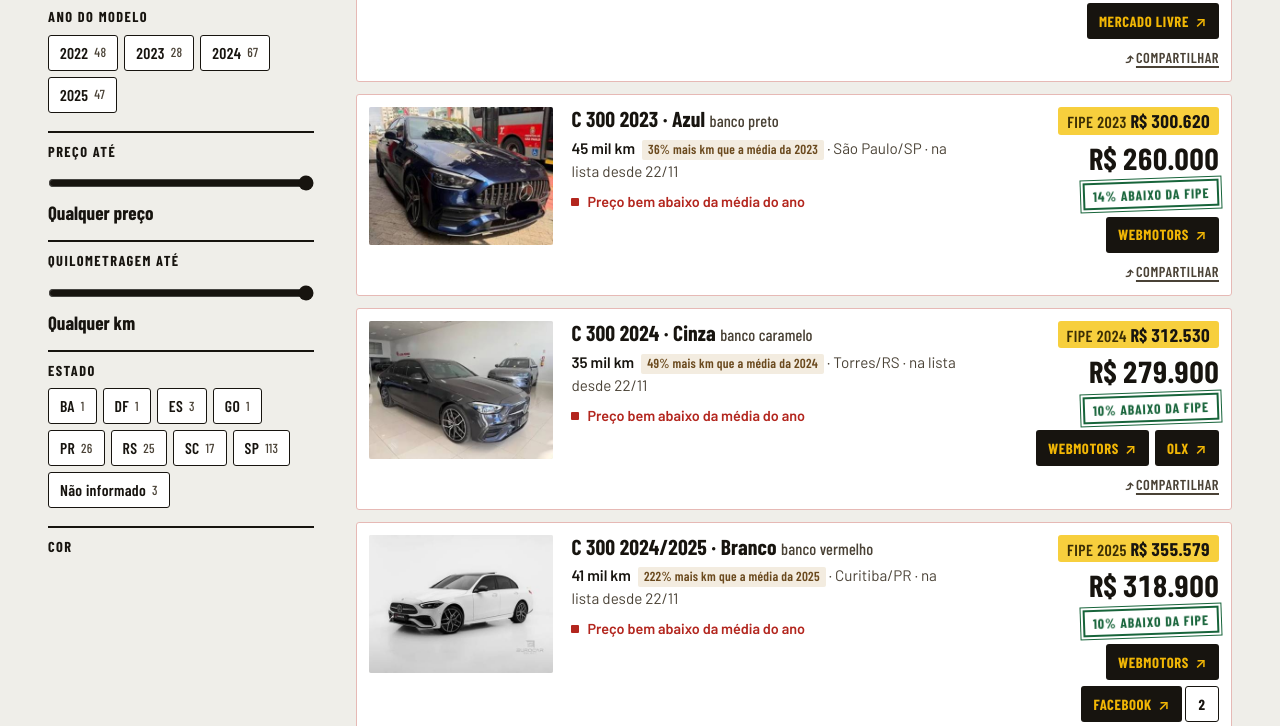
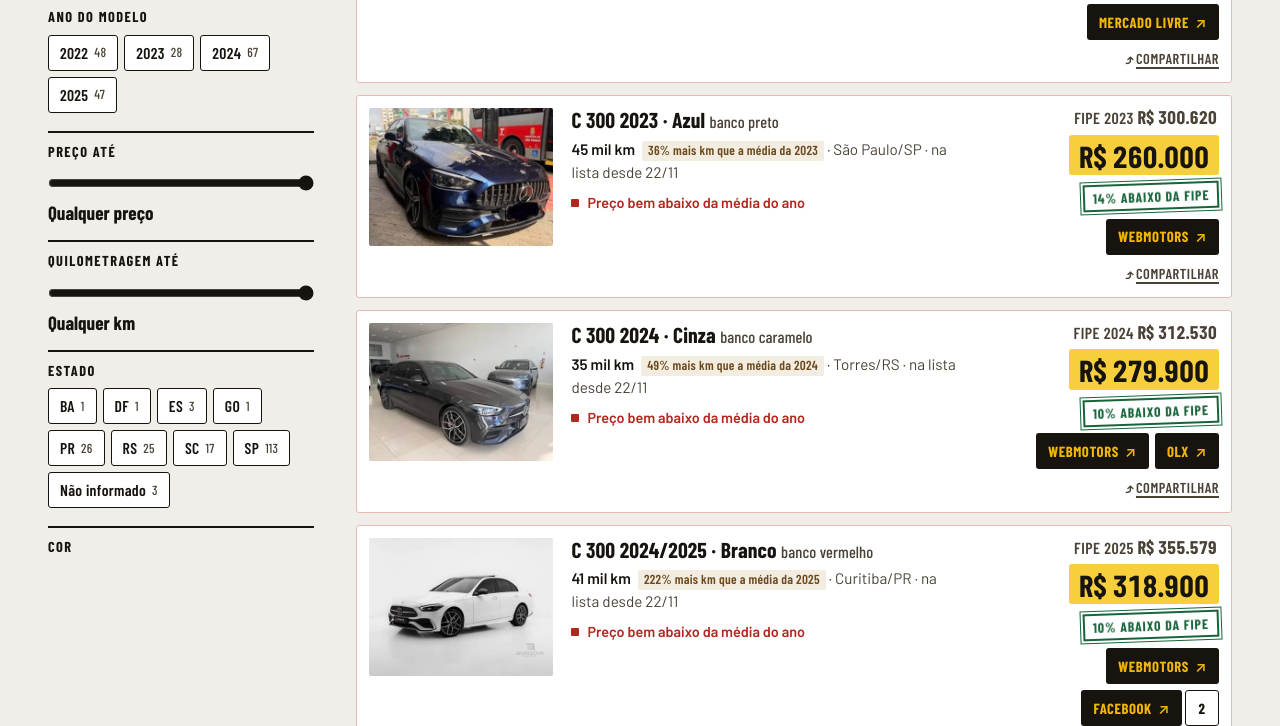
Before and after one commit to embalagensrealfone-png/garimpo-carro, a plain HTML site: page site/index.html in a window 1280 px wide. Shown: the part 767-1493 px from the top of the page. Drawn offline with nearby package versions, Linux system fonts and the light colour scheme.

Commit message:
Preço do anúncio com fundo amarelo-ouro; valor da FIPE sem fundo
Co-Authored-By: Claude Opus 5.5 <noreply@anthropic.com>

```diff
--- a/site/estilo.css
+++ b/site/estilo.css
@@ -341,6 +341,7 @@ input[type=range] { width: 100%; accent-color: var(--tinta); height: 28px; margi
 .kmrel.menos { background: #E3F0E7; color: var(--abaixo); }
 .kmrel.mais { background: #F3ECE0; color: #6B4A1E; }
 @media (max-width: 560px) { .kmrel { white-space: normal; margin: 4px 0 0; display: table; } }
-.fipe-ref { display: inline-block; margin: 0; padding: 5px 9px 4px; border-radius: var(--placa); background: var(--ouro-fundo); font: 600 1rem/1 var(--rotulo); letter-spacing: .03em; text-transform: uppercase; color: var(--tinta-ouro); }
-.fipe-ref b { font-weight: 700; color: var(--tinta); font-variant-numeric: tabular-nums; letter-spacing: 0; font-size: 1.15rem; }
+.fipe-ref { display: inline-block; margin: 0; padding: 0 2px; font: 600 1rem/1 var(--rotulo); letter-spacing: .03em; text-transform: uppercase; color: var(--tinta-2); }
+.fipe-ref b { font-weight: 700; color: var(--tinta-2); font-variant-numeric: tabular-nums; letter-spacing: 0; font-size: 1.15rem; }
 @media (max-width: 1080px) { .fipe-ref { flex-basis: 100%; max-width: max-content; margin-bottom: 2px; } }
+.preco:not(.sem) { display: inline-block; background: var(--ouro-fundo); padding: 6px 10px 4px; border-radius: var(--placa); }
```
